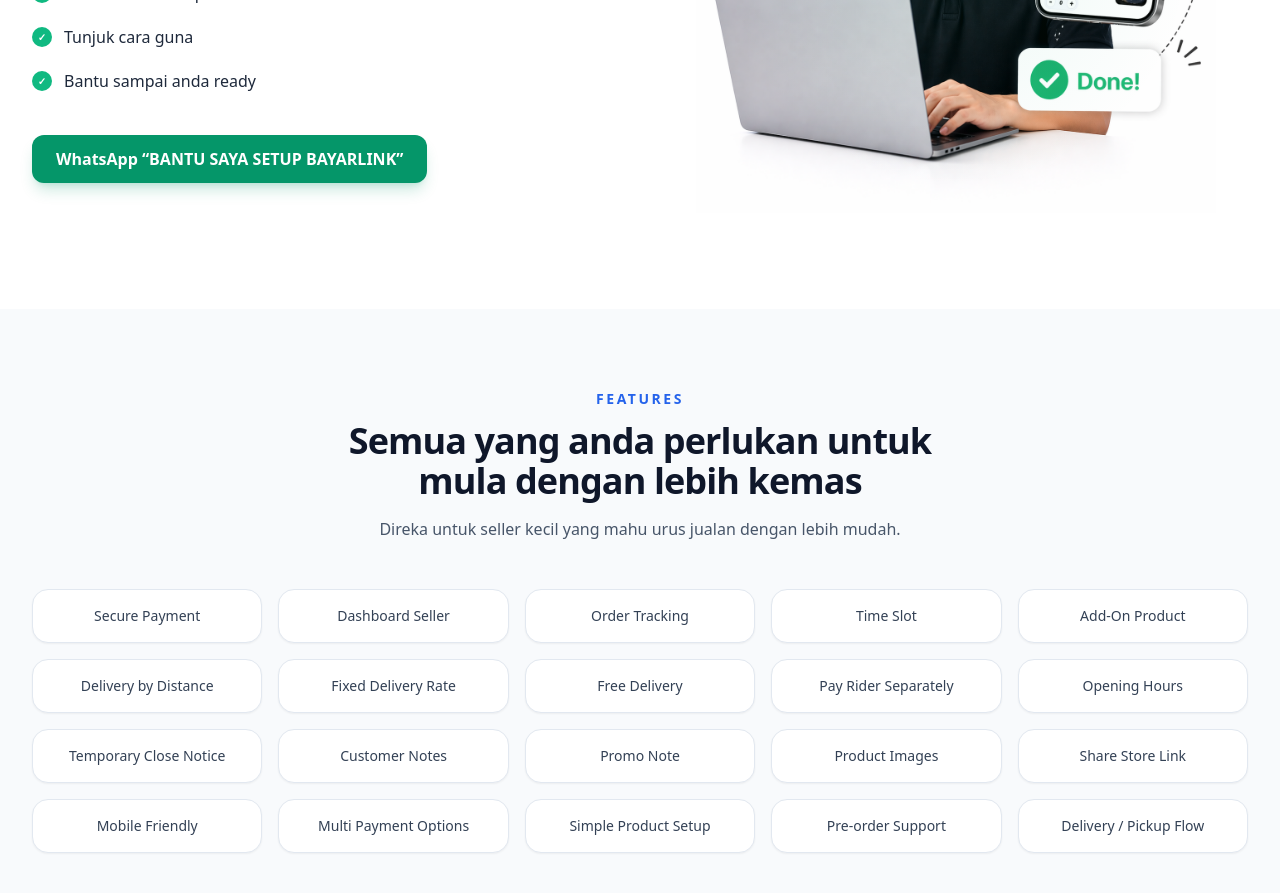
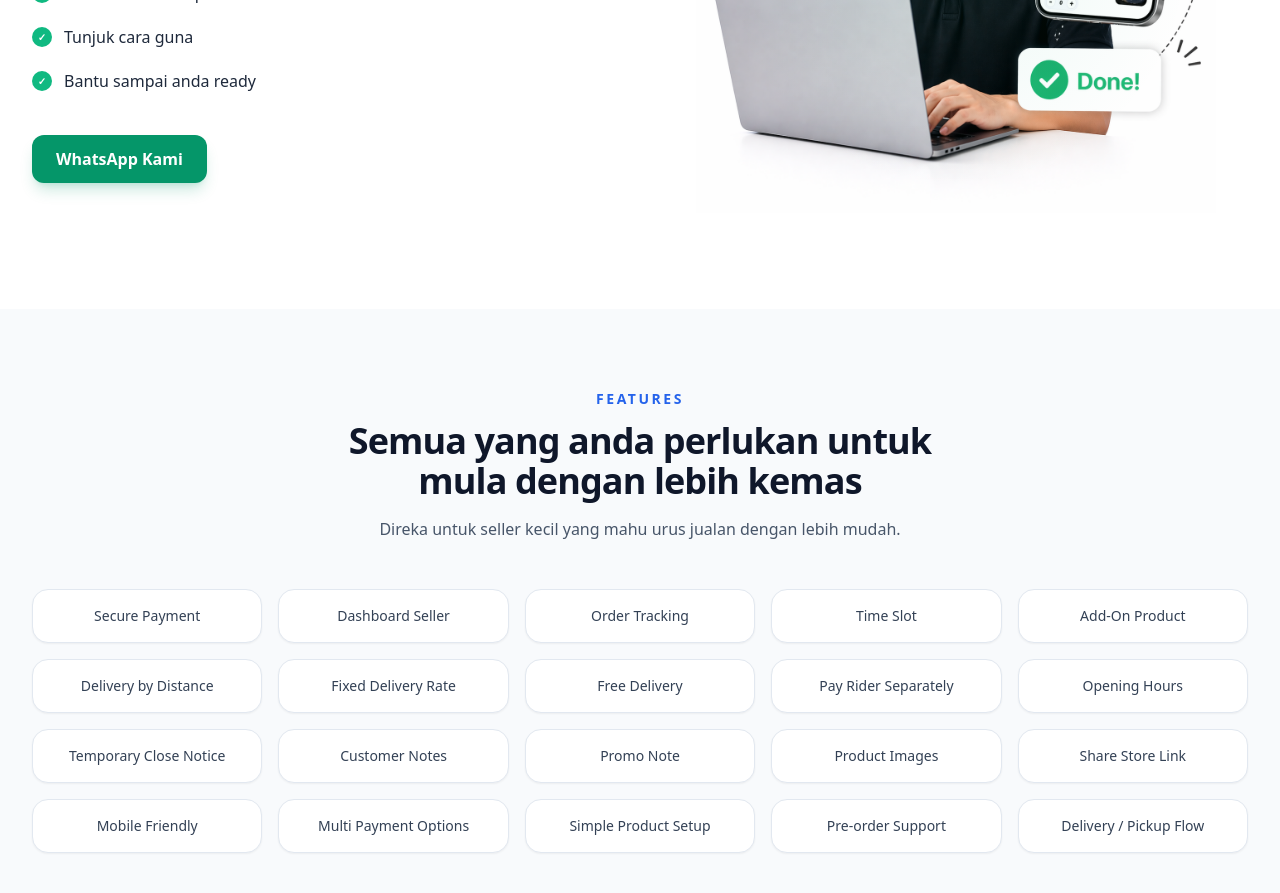
Before and after one commit to maizhakimm/pay-link, a Next.js app: page / in a window 1280 px wide. Shown: the part 5520-6413 px from the top of the page. Built offline with nearby package versions, Linux system fonts and the light colour scheme.

Commit message:
Update page.tsx

```diff
--- a/src/app/page.tsx
+++ b/src/app/page.tsx
@@ -730,7 +730,7 @@ useEffect(() => {
           href="https://wa.me/?text=BANTU%20SAYA%20SETUP%20BAYARLINK"
           className="mt-10 inline-flex h-12 items-center justify-center rounded-xl bg-emerald-600 px-6 font-semibold text-white shadow-lg shadow-emerald-600/20 transition hover:-translate-y-0.5 hover:bg-emerald-700"
         >
-          WhatsApp “BANTU SAYA SETUP BAYARLINK”
+          WhatsApp Kami
         </a>
       </div>
 
```
